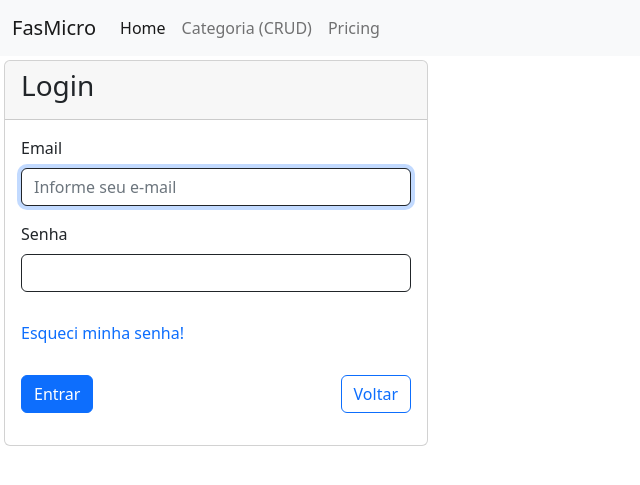
After one commit to aldecirfonseca/fasmicro, a PHP site: template app/View/login/login.php in a window 1280 px wide. The commit adds this page. Shown: the top 485 px of the page, without its empty margins (0-640 px from the left). Run offline with PHP 8.4, Linux system fonts and the light colour scheme; the template is opened without the code that fills it, so the values that code supplies are empty.

Commit message:
Preparação para Aula dia 29/04/2026

```diff
--- a/app/View/Layout/default.php
+++ b/app/View/Layout/default.php
@@ -33,7 +33,7 @@
         </div>
     </nav>
 
-    <main>
+    <main class="m-1">
         <?= $content ?>
     </main>
 
--- a/app/View/admin/listaCategoria.php
+++ b/app/View/admin/listaCategoria.php
@@ -16,7 +16,7 @@ use Core\Library\Session;
 
 <?php if (!empty($categorias)): ?>
 
-    <table class="table table-sm">
+    <table class="table table-sm m-3">
         <thead>
             <tr>
                 <th>Id</th>
--- /dev/null
+++ b/app/View/login/login.php
@@ -0,0 +1,36 @@
+<div class="card col-lg-4 card-background">
+    <div class="card-header">
+        <h3>Login</h3>
+    </div>
+    <div class="card-body">
+        <form action="login/signIn" method="POST">
+            <div class="row">
+                <div class="mb-3 col-12">
+                    <label for="email" class="form-label">Email</label>
+                    <input type="text" class="form-control border-dark" id="email" name="email" placeholder="Informe seu e-mail" value="" required autofocus>
+                </div>
+                <div class="mb-3 col-12">
+                    <label for="senha" class="form-label">Senha</label>
+                    <input type="password" class="form-control border-dark" id="senha" name="senha" required>
+                </div>
+                <div class="col-12 d-flex justify-content-between mt-3 mb-2">
+                    <h6><a href="<?= baseUrl() ?>Login/esqueciASenha" class="text-decoration-none">Esqueci minha senha!</a></h6>
+                    <!--
+                    <h6><a href="/Login/cadastrarLogin" class="link-secondary fw-bold">Quero criar uma conta</a></h6>
+                    -->
+                </div>
+                <div class="col-12 mb-3">
+                    <!-- adiconar mensagens de error ou sucesso -->
+                </div>
+                <div class="mb-3 col-12 d-flex justify-content-between">
+                    <div class="col-sm-6 col-lg-4">
+                        <button class="btn btn-primary">Entrar</button>
+                    </div>
+                    <div class="col-sm-6 col-lg-4 d-flex justify-content-end">
+                        <a href="<?= baseUrl() ?>" class="btn btn-outline-primary">Voltar</a>
+                    </div>
+                </div>
+            </div>
+        </form>
+    </div>
+</div>
```
Also changed, not shown: app/View/admin/formCategoria.php (+10 -7 lines), core/Library/Validator.php (added, +91 -0 lines).
